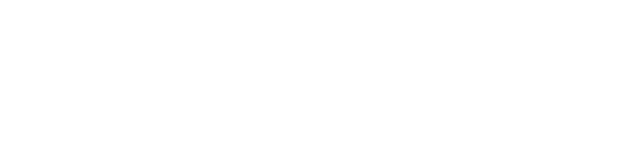
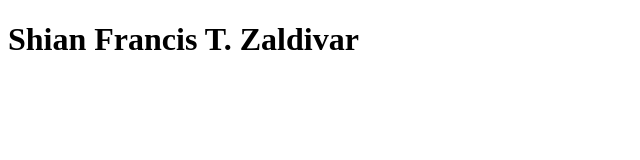
Before and after one commit to shianthegoat/Own-Website, a plain HTML site: page index.html in a window 1280 px wide. Shown: the whole page, without its empty margins (0-640 px from the left). Drawn offline with Linux system fonts and the light colour scheme.

Commit message:
added name

```diff
--- a/index.html
+++ b/index.html
@@ -6,6 +6,6 @@
     <title>Portfolio</title>
 </head>
 <body>
-
+    <h1>Shian Francis T. Zaldivar</h1>
 </body>
 </html>
```
